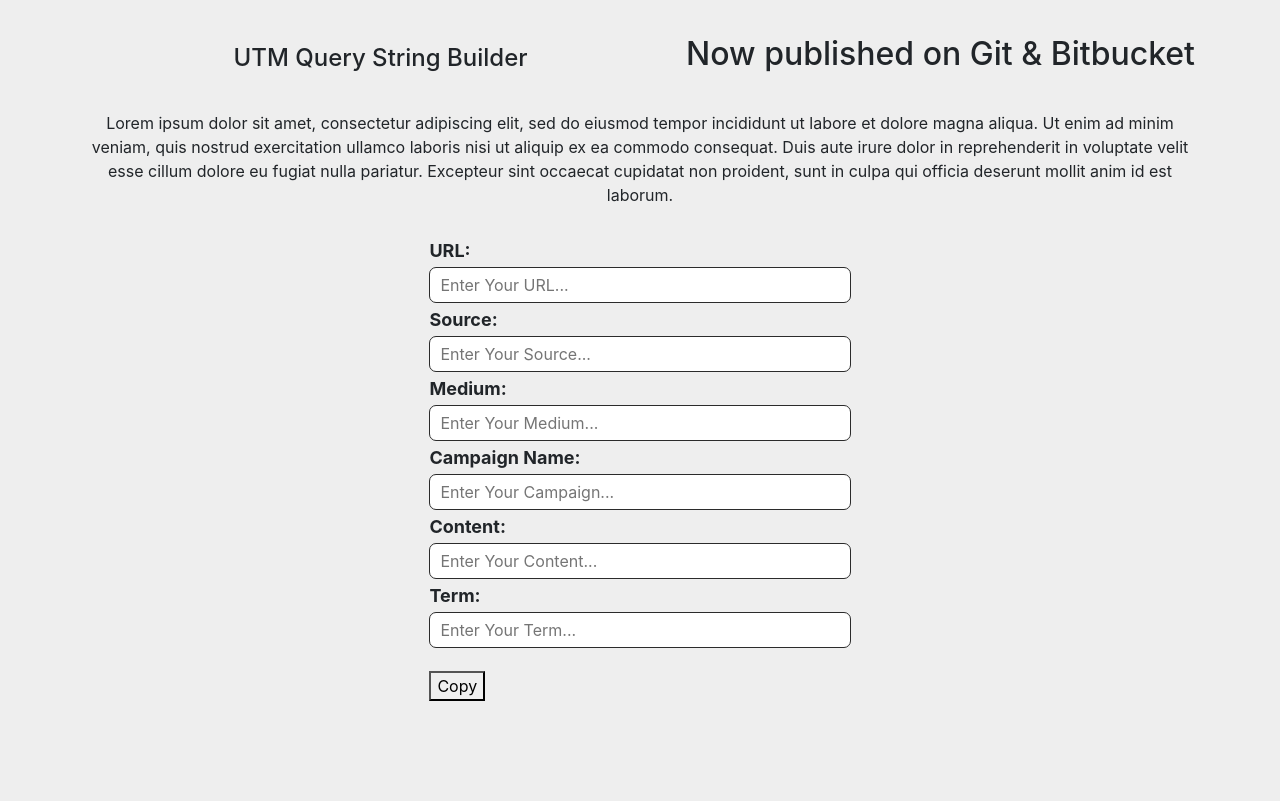
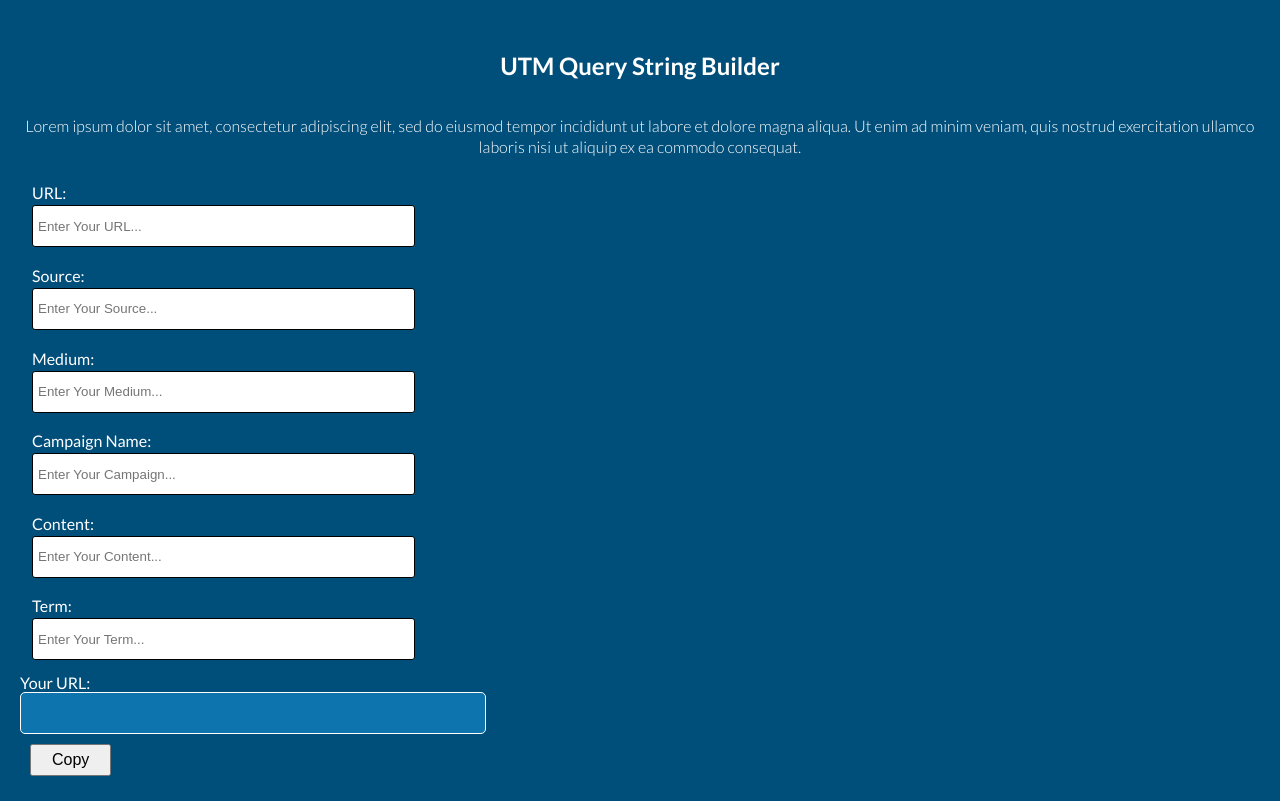
Before and after one commit to philrinaldi/UTM-Query-Builder, a React (Create React App) app: page / in a window 1280 px wide. Built offline with nearby package versions, Linux system fonts and the light colour scheme.

Commit message:
CSS changes

```diff
--- a/public/index.html
+++ b/public/index.html
@@ -24,7 +24,6 @@
       work correctly both with client-side routing and a non-root public URL.
       Learn how to configure a non-root public URL by running `npm run build`.
     -->
-    <link href="https://cdn.jsdelivr.net/npm/bootstrap@5.1.3/dist/css/bootstrap.min.css" rel="stylesheet" integrity="sha384-1BmE4kWBq78iYhFldvKuhfTAU6auU8tT94WrHftjDbrCEXSU1oBoqyl2QvZ6jIW3" crossorigin="anonymous">
 
     <title>UTM Query String Builder Project</title>
   </head>
@@ -41,7 +40,6 @@
       To begin the development, run `npm start` or `yarn start`.
       To create a production bundle, use `npm run build` or `yarn build`.
     -->
-    <script src="https://cdn.jsdelivr.net/npm/@popperjs/core@2.10.2/dist/umd/popper.min.js" integrity="sha384-7+zCNj/IqJ95wo16oMtfsKbZ9ccEh31eOz1HGyDuCQ6wgnyJNSYdrPa03rtR1zdB" crossorigin="anonymous"></script>
-<script src="https://cdn.jsdelivr.net/npm/bootstrap@5.1.3/dist/js/bootstrap.min.js" integrity="sha384-QJHtvGhmr9XOIpI6YVutG+2QOK9T+ZnN4kzFN1RtK3zEFEIsxhlmWl5/YESvpZ13" crossorigin="anonymous"></script>
+
   </body>
 </html>
--- a/src/App.css
+++ b/src/App.css
@@ -1,23 +1,28 @@
+@import url('https://fonts.googleapis.com/css2?family=Lato:wght@100;300;400;700&display=swap');
+
 body {
- background-color: #ecececd9;
+ background-color: #004e7a;
+ font-family: 'Lato', sans-serif;
+ color: #fff;
 }
 
 .container {
-  display: flex;
-  flex-wrap: wrap;
-  justify-content: center;
-  gap: 30px 10px; /* row-gap column gap */
-  padding: 15px;
+  display: grid;
+  padding: 15px 20px;
   margin-top: 20px;
+  row-gap: 20px;
 }
 
 h1 {
-  margin:auto;
   font-size: 24px;
+  font-weight: 700;
+  text-align: center;
 }
 
 p {
   font-size: 16px;
+  font-weight: 300;
+  line-height: 1.3;
   margin: auto;
   text-align: center;
 }
@@ -27,11 +32,21 @@ p {
   margin: 0px;
 }
 
+.output-box {
+  max-width: 50ch;
+  background-color: #0d74ad;
+  border: solid 1px #FFF;
+  border-radius: 5px;
+  height: 40px;
+}
+
 .output {
-  font-size: 18px;
-  font-weight: 600;
-  display: flex;
+  font-size: 16px;
+  font-weight: 400;
   margin: 10px 0px;
+  overflow: hidden;
+  max-width: 100%;
+  display: inline-block;
 }
 
 .intro {
@@ -39,19 +54,29 @@ p {
 }
 
 #inputs label {
-  font-size: 18px;
-  font-weight: bold;
+  font-size: 16px;
+  font-weight: 400;
+  margin-bottom: 5px;
 }
 
 #inputs input[type="text"] {
-  padding: 5px 10px;
-  width: 100%;
-  border: solid thin #2b2b2b;
-  border-radius: 7px;
+  height: 40px;
+  padding: 0px 5px;
+  width: 95%;
+  max-width: 50ch;
+  border: solid thin black;
+  border-radius: 3px;
   margin: 3px 0px;
+  display: block;
 }
 
 #inputs input[type="text"]:placeholder {
   font-size: 14px;
   color: gray;
 }
+
+.btn {
+  font-size: 16px;
+  padding: 5px 20px;
+  margin: 10px;
+}
--- a/src/App.js
+++ b/src/App.js
@@ -6,14 +6,10 @@ function App() {
   return (
       <div id="body" className="container">
         <h1>UTM Query String Builder</h1>
-        <h2>Now published on Git & Bitbucket</h2>
         <p className="intro">Lorem ipsum dolor sit amet, consectetur adipiscing elit, sed do eiusmod
         tempor incididunt ut labore et dolore magna aliqua. Ut enim ad minim
         veniam, quis nostrud exercitation ullamco laboris nisi ut aliquip ex
-        ea commodo consequat. Duis aute irure dolor in reprehenderit in
-        voluptate velit esse cillum dolore eu fugiat nulla pariatur.
-        Excepteur sint occaecat cupidatat non proident, sunt in culpa
-        qui officia deserunt mollit anim id est laborum.</p>
+        ea commodo consequat. </p>
         <div id="inputs"></div>
       </div>
   );
--- a/src/Inputs.js
+++ b/src/Inputs.js
@@ -134,9 +134,12 @@ export default function Inputs () {
 			    </fieldset>
 		    </form>
 
-			<span className="output">{fullUrl}</span>
+		    <label>Your URL:</label>
+		    <div className="output-box">
+				<span className="output">{fullUrl}</span>
+			</div>
 
-			<button class="btn-green" onClick={() =>  navigator.clipboard.writeText('copy this text')}>
+			<button className="btn" onClick={() =>  navigator.clipboard.writeText('copy this text')}>
 			Copy
 			</button>
 		</div>
```
